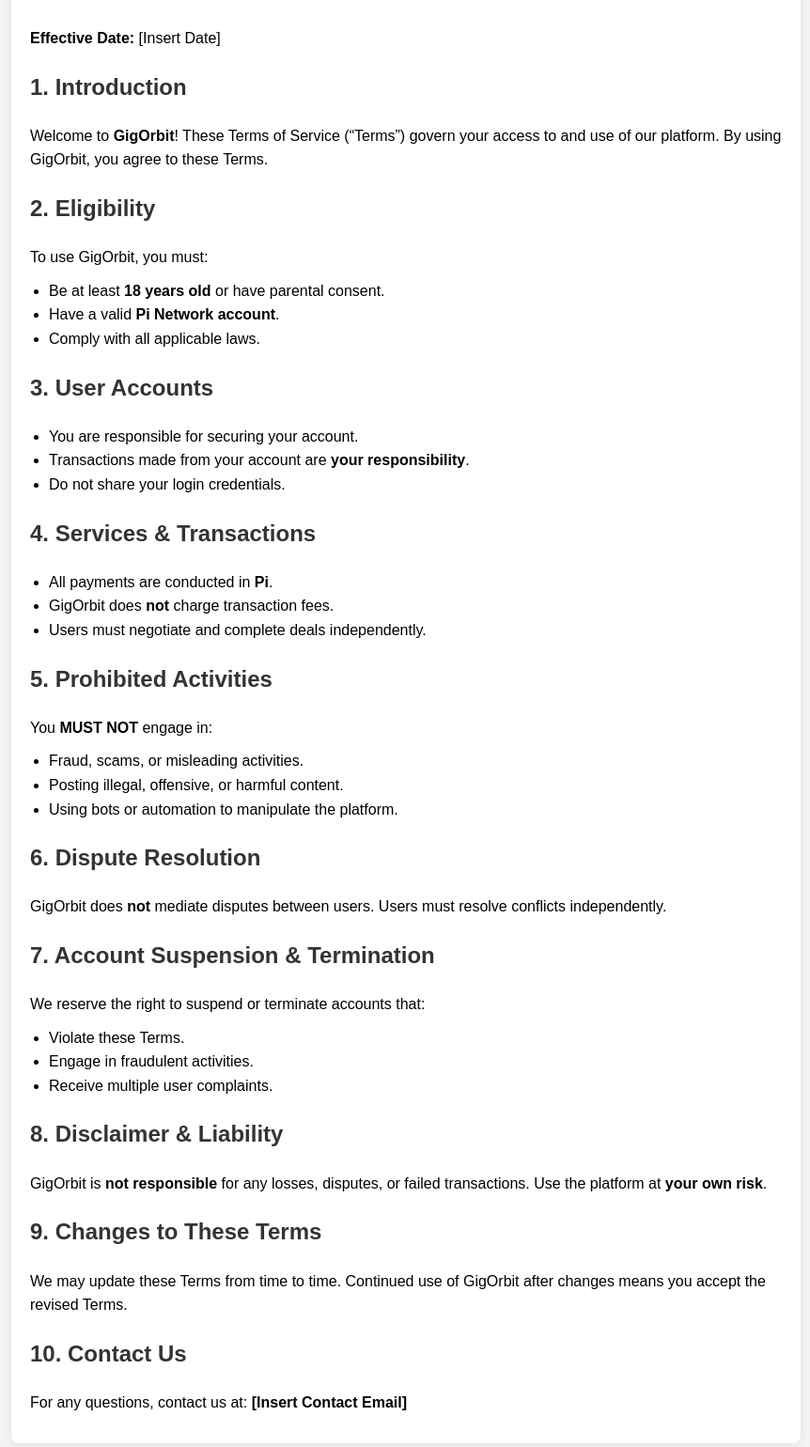
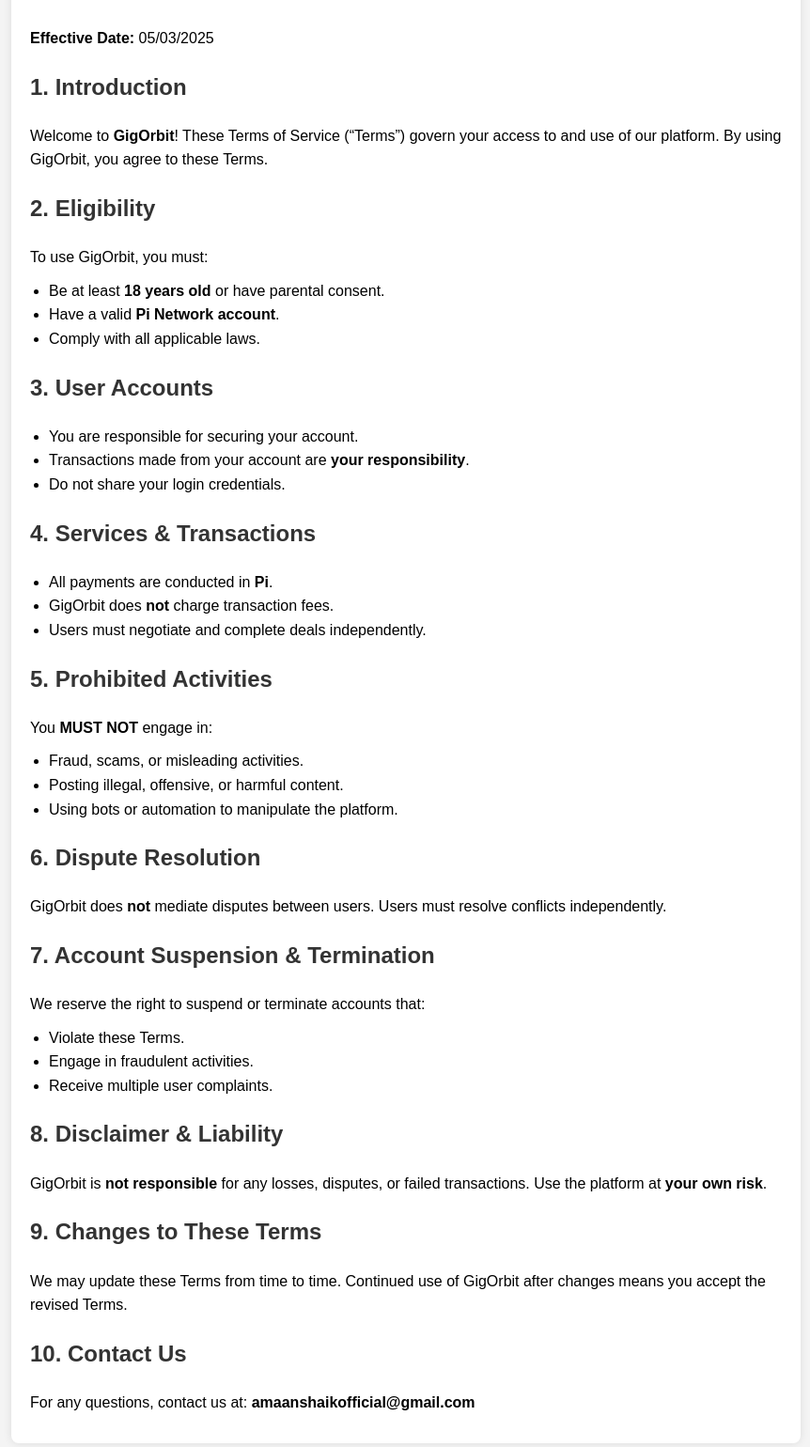
Before and after one commit to AMAANSHAIK375/GigOrbit, a plain HTML site: page terms-of-service.html in a window 1280 px wide. Shown: the part 146-1686 px from the top of the page at 94% size, without its empty margins (48-910 px from the left). Drawn offline with Linux system fonts and the light colour scheme.

Commit message:
Update terms-of-service.html

```diff
--- a/terms-of-service.html
+++ b/terms-of-service.html
@@ -34,7 +34,7 @@
 <body>
     <div class="container">
         <h1>GigOrbit - Terms of Service</h1>
-        <p><strong>Effective Date:</strong> [Insert Date]</p>
+        <p><strong>Effective Date:</strong> 05/03/2025</p>
 
         <h2>1. Introduction</h2>
         <p>Welcome to <strong>GigOrbit</strong>! These Terms of Service (“Terms”) govern your access to and use of our platform. By using GigOrbit, you agree to these Terms.</p>
@@ -87,7 +87,7 @@
         <p>We may update these Terms from time to time. Continued use of GigOrbit after changes means you accept the revised Terms.</p>
 
         <h2>10. Contact Us</h2>
-        <p>For any questions, contact us at: <strong>[Insert Contact Email]</strong></p>
+        <p>For any questions, contact us at: <strong>amaanshaikofficial@gmail.com</strong></p>
     </div>
 </body>
 </html>
```
